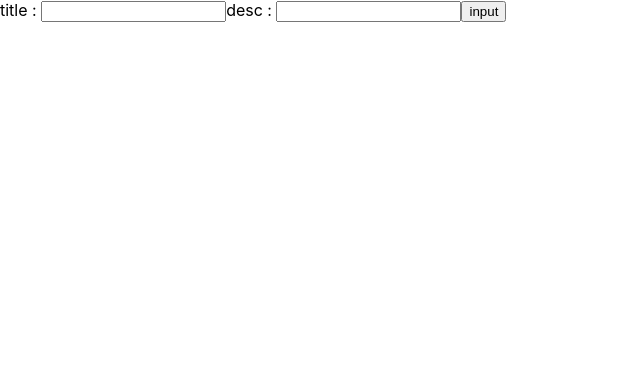
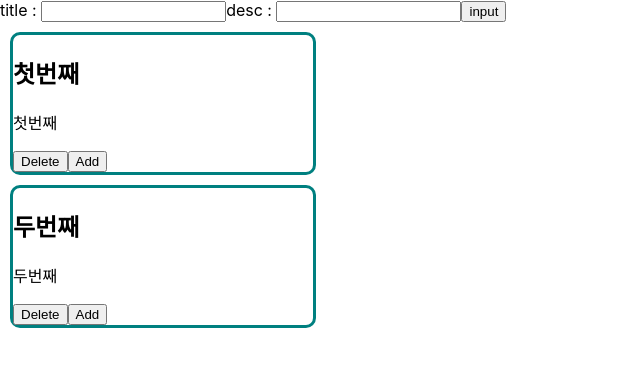
Before and after one commit to kangsinbeom/todo-list, a React (Create React App) app: page / in a window 1280 px wide. Shown: the top 366 px of the page, without its empty margins (0-640 px from the left). Built offline with nearby package versions, Linux system fonts and the light colour scheme.

Commit message:
refactoring 기능구현 완료

```diff
--- a/src/components/Template.jsx
+++ b/src/components/Template.jsx
@@ -1,10 +1,12 @@
 import React from 'react';
 import InsertContainer from '../containers/InsertContainer';
+import ListContainer from '../containers/ListContainer';
 function Template(props) {
     return (
         <>
             <header></header>
             <InsertContainer />
+            <ListContainer />
             <footer></footer>
         </>
     );
--- a/src/components/TodoList.jsx
+++ b/src/components/TodoList.jsx
@@ -1,9 +1,18 @@
 import React from 'react';
+import TodoListItem from './TodoListItem';
 
-function TodoList() {
+
+
+function TodoList({ items }) {
     return (
         <div>
-
+            {
+            items.map(item => !item.checked && <TodoListItem key={item.id} title={item.title} desc={item.desc} id={item.id}/>)
+            }
+            <br></br>
+            {
+            items.map(item => item.checked && <TodoListItem key={item.id} title={item.title} desc={item.desc} id={item.id}/>)
+            }
         </div>
     );
 }
--- /dev/null
+++ b/src/components/TodoListItem.jsx
@@ -0,0 +1,41 @@
+import React from 'react';
+import styled from "styled-components"
+import { useDispatch } from "react-redux";
+import { deleteItem, toggleItem } from '../redux/modules/TodoList';
+function TodoListItem({title, desc, id}) {
+    const dispatch = useDispatch();
+
+    const deleteHandler = (e) => {
+        dispatch(deleteItem(id));
+    }
+
+    const ToggleHandler = (e) => {
+        dispatch(toggleItem(id));
+    }
+
+    return (
+        <StDiv>
+            <h2>{title}</h2>
+            <p>{desc}</p>
+            <button onClick={deleteHandler}>Delete</button>
+            <button onClick={ToggleHandler}>Add</button>
+        </StDiv>
+
+    );
+}
+
+const StDiv = styled.div`
+    border: 3px solid teal;
+    border-radius: 10px;
+    margin : 10px;
+    width :300px;
+    heigth :300px;
+    @media screen and (max-width: 768px) {
+        width : 200px;
+        heigth : 200px;
+    }
+
+`;
+
+
+export default TodoListItem;
--- /dev/null
+++ b/src/containers/ListContainer.jsx
@@ -0,0 +1,10 @@
+import {useSelector} from'react-redux';
+import TodoList from "../components/TodoList";
+
+
+const ListContainer = () => {
+    const items = useSelector((state) => state.todolist);
+    return <TodoList items={items} />;
+};
+
+export default ListContainer;
--- a/src/redux/modules/TodoList.js
+++ b/src/redux/modules/TodoList.js
@@ -18,17 +18,19 @@ export const deleteItem = (id) => ({type : DELITE, id})
 
 export const toggleItem = (id) => ({type : TOGGLE, id})
 
+
+
 const initialState = [
     {
         id: 1,
         title: "첫번째",
-        content: "첫번째",
+        desc: "첫번째",
         checked: false,
     },
     {
         id: 2,
         title: "두번째",
-        content: "두번째",
+        desc: "두번째",
         checked: false,
     },
 ]
@@ -38,9 +40,11 @@ const todolist = (state = initialState, action) => {
         case INSERT:
             return state.concat(action.todo);
         case DELITE:
-            return state.filter((id) => id !== action.id);
-        // case TOGGLE:
-        //     return state.map()
+            return state.filter((todo) => todo.id !== action.id);
+        case TOGGLE:
+            let todo = state.find((todo) => todo.id === action.id);
+            todo.checked =!todo.checked;
+            return [...state];
         default:
             return state;
     }
```
